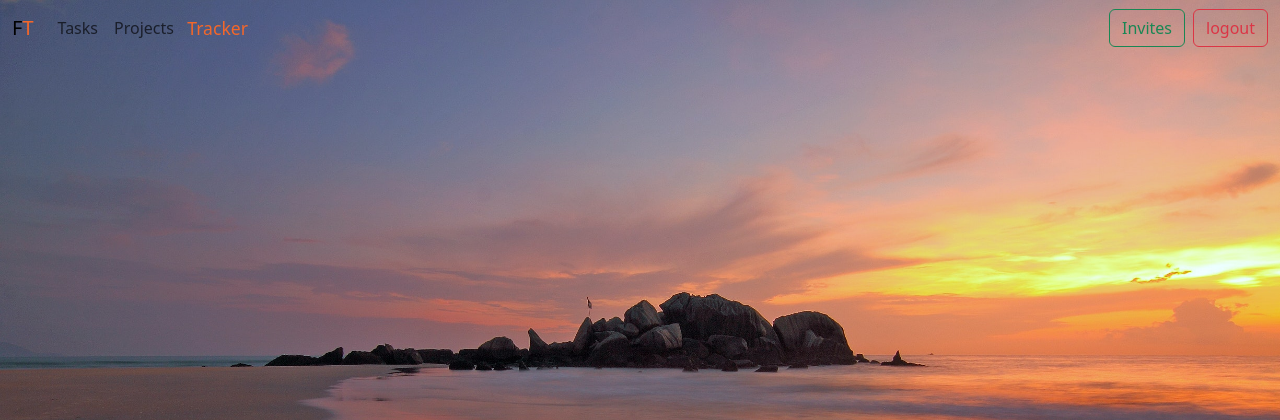
After one commit to cybertron15/FastTask, a Flask app: page /tracker in a window 1280 px wide. The commit adds this page. Shown: the top 420 px of the page. Run offline with Flask 3, Linux system fonts and the light colour scheme; the visitor is signed in with stand-in values (Sample User, id 1).

Commit message:
added tracker page

```diff
--- a/app.py
+++ b/app.py
@@ -331,6 +331,10 @@ def users_for_project():
         else:
             return jsonify({"users":invited_users_list})
 
+@app.route("/tracker",methods=["GET"])
+def tracker():
+    return render_template('tracker.html')
+
 if __name__ == "__main__":
     with app.app_context():
         db.create_all()
--- a/templates/base.html
+++ b/templates/base.html
@@ -74,8 +74,10 @@
 							<a class="nav-link {% block project_active %}{% endblock project_active %}"
 								href="/projects">Projects</a>
 						</li>
-
-
+						<li class="nav-item">
+							<a class="nav-link {% block tracker_active %}{% endblock tracker_active %}"
+								href="/tracker">Tracker</a>
+						</li>
 					</ul>
 					<input type="button" class="btn btn-outline-success me-2" value="Invites" id="invite-btn"
 						data-bs-toggle="modal" data-bs-target="#inviteModal">
--- /dev/null
+++ b/templates/tracker.html
@@ -0,0 +1,2 @@
+{% extends "base.html" %}
+{% block tracker_active %}active{% endblock tracker_active %}
```
Also changed, not shown: test.js (added, +7 -0 lines), static/accept.png (added), static/add-friend.png (added), static/add-user.png (added), static/background.jpg (added), static/background2.png (added), static/bg.jpg (added), static/brand.png (added), static/brand0.png (added), static/brand2.png (added), static/cross.png (added).
